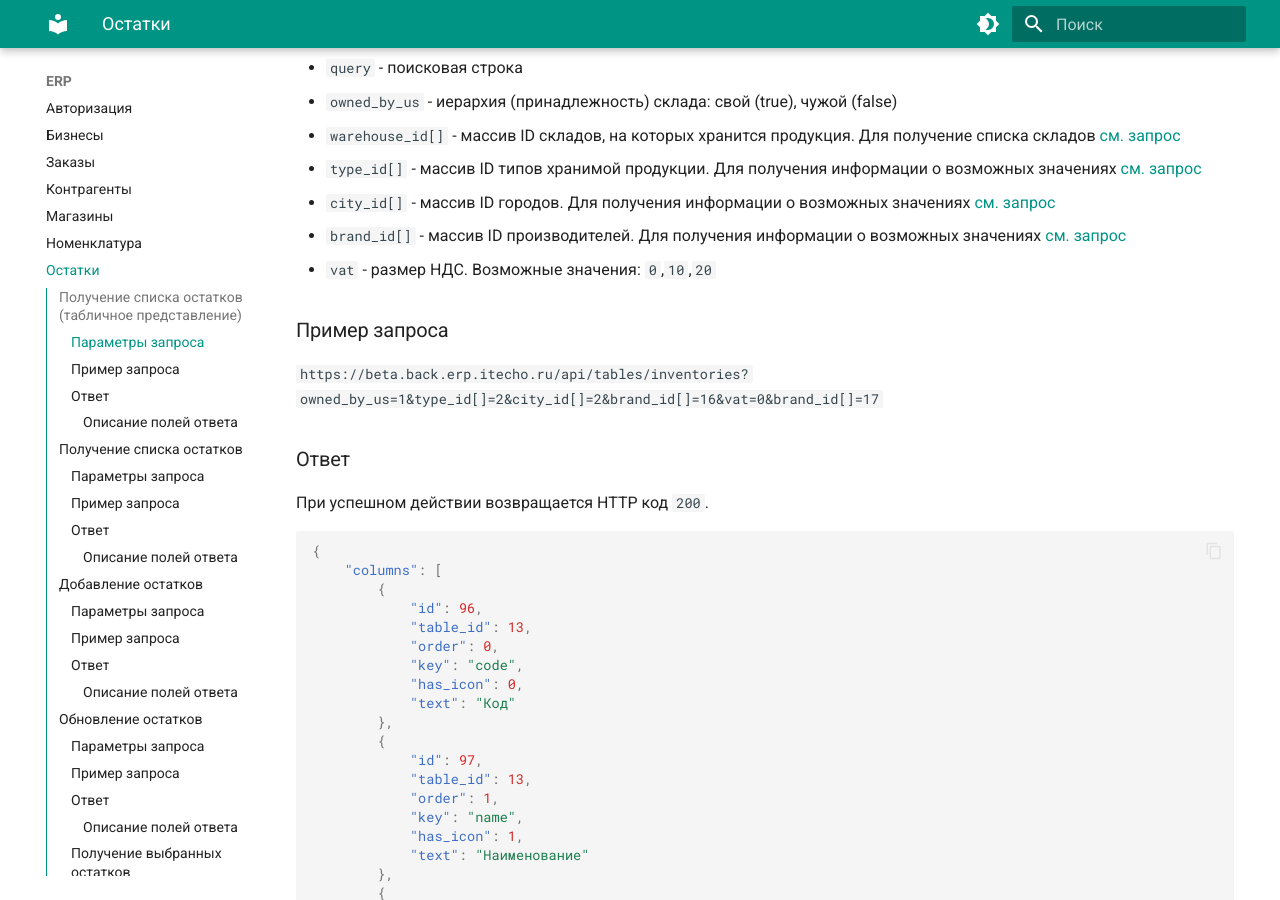
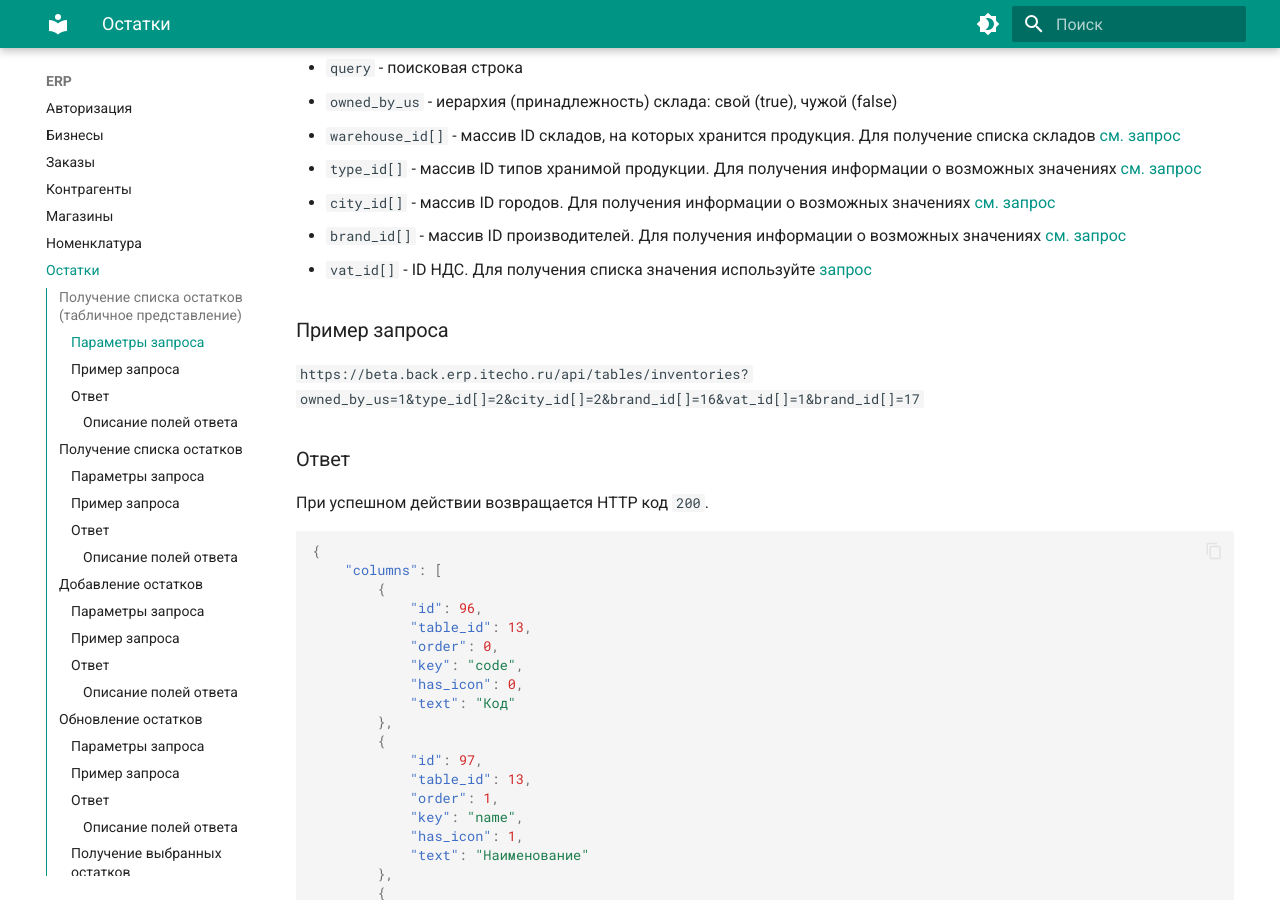
Before and after one commit to Krushanov/docs.erp.itecho.ru, an MkDocs documentation site: the page built from docs/ERP/Остатки.md, in a window 1280 px wide and 900 px high, scrolled down 378 px. Built offline with MkDocs 1.6.1 and Material for MkDocs 9.7.7, drawn with Linux system fonts in a browser that asks for light colours; some of the changed text lies outside the part shown.

Commit message:
Edit Остатки.md file.

```diff
--- a/docs/ERP/Остатки.md
+++ b/docs/ERP/Остатки.md
@@ -14,11 +14,11 @@
 - `type_id[]` - массив ID типов хранимой продукции. Для получения информации о возможных значениях [см. запрос](Номенклатура.md#получение-списка-типов-номенклатурных-позиций)
 - `city_id[]` - массив ID городов. Для получения информации о возможных значениях [см. запрос](Справочники.md#получение-списка-городов)
 - `brand_id[]` - массив ID производителей. Для получения информации о возможных значениях [см. запрос](Справочники.md#получение-списка-производителей)
-- `vat` - размер НДС. Возможные значения: `0`,`10`,`20`
+- `vat_id[]` - ID НДС. Для получения списка значения используйте [запрос](Справочники.md#получение-списка-ндс)
 
 ### Пример запроса
 
-`https://beta.back.erp.itecho.ru/api/tables/inventories?owned_by_us=1&type_id[]=2&city_id[]=2&brand_id[]=16&vat=0&brand_id[]=17`
+`https://beta.back.erp.itecho.ru/api/tables/inventories?owned_by_us=1&type_id[]=2&city_id[]=2&brand_id[]=16&vat_id[]=1&brand_id[]=17`
 
 ### Ответ
 
@@ -171,7 +171,7 @@
 
 ### Пример запроса
 
-`https://beta.back.erp.itecho.ru/api/inventories?owned_by_us=1&type_id[]=2&city_id[]=2&brand_id[]=16&vat=0&brand_id[]=17`
+`https://beta.back.erp.itecho.ru/api/inventories?owned_by_us=1&type_id[]=2&city_id[]=2&brand_id[]=16&vat_id[]=1&brand_id[]=17`
 
 ### Ответ
 
```
